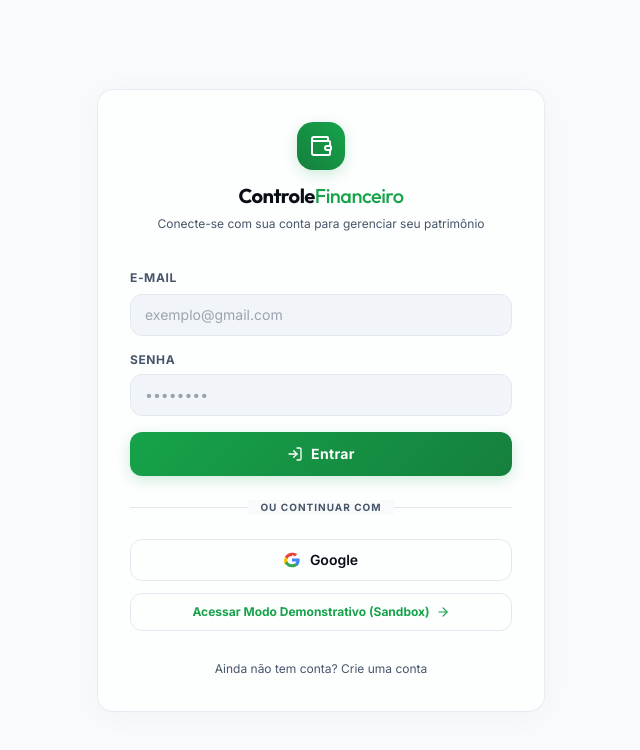
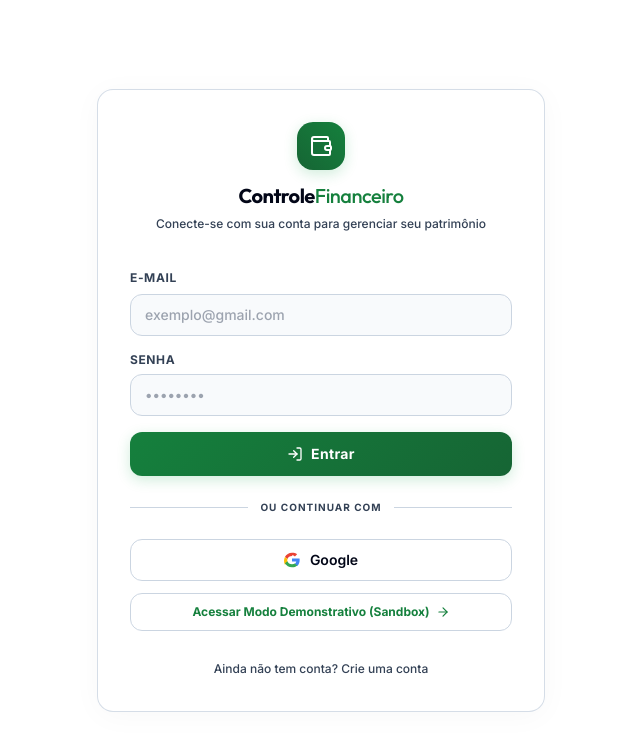
Before and after one commit to miguel2004silva/controle-financeiro, a Next.js app: page /login in a window 1280 px wide. Shown: the top 750 px of the page, without its empty margins (319-959 px from the left). Built offline with nearby package versions, Linux system fonts and the light colour scheme; no server answers.

Commit message:
style: cor de fundo branca pura e aumento de contraste das fontes

```diff
--- a/src/app/globals.css
+++ b/src/app/globals.css
@@ -5,22 +5,22 @@
 @tailwind utilities;
 
 :root {
-  /* Modern Premium Light Theme - Sleek Slate/Zinc and Green Accent */
-  --background: #F8FAFC; /* Slate 50 - Very clean off-white */
-  --foreground: #090D16; /* Slate 950 - Extra dark slate for maximum text legibility */
-  --card: #FFFFFF; /* Pure white for cards */
-  --card-foreground: #1E293B; /* Slate 800 */
-  --primary: #16A34A; /* Modern Rich Green (Green 600) */
+  /* Modern Premium Light Theme - High Contrast White & Green */
+  --background: #FFFFFF; /* Pure White background as requested */
+  --foreground: #020617; /* Slate 950 - Deep ink black for maximum text legibility */
+  --card: #FFFFFF; /* Pure White for cards */
+  --card-foreground: #0F172A; /* Slate 900 - Dark slate text */
+  --primary: #15803D; /* Deep Rich Green (Green 700 - high contrast and accessible) */
   --primary-foreground: #FFFFFF;
-  --accent: #15803D; /* Deep Green (Green 700) */
+  --accent: #166534; /* Darker accent green (Green 800) */
   --accent-foreground: #FFFFFF;
-  --muted: #F1F5F9; /* Slate 100 */
-  --muted-foreground: #475569; /* Slate 600 - High contrast text helper */
-  --border: #E2E8F0; /* Slate 200 - Clean thin border */
+  --muted: #F8FAFC; /* Slate 50 - Very clean soft grey for tables/inputs */
+  --muted-foreground: #334155; /* Slate 700 - Highly legible dark grey for secondary text */
+  --border: #CBD5E1; /* Slate 300 - Well-defined crisp borders for borders and dividers */
   --radius: 1rem; /* Sleek rounded corners */
 
-  --glass-bg: rgba(255, 255, 255, 0.7);
-  --glass-border: rgba(226, 232, 240, 0.8);
+  --glass-bg: rgba(255, 255, 255, 0.85);
+  --glass-border: rgba(203, 213, 225, 0.8);
 }
 
 [data-theme='dark'] {
@@ -51,6 +51,7 @@
   color: var(--foreground);
   background-color: var(--background);
   font-family: 'Inter', system-ui, -apple-system, sans-serif;
+  font-weight: 450; /* Slightly thicker font weight for better anti-aliasing/legibility on screen */
   overflow-x: hidden;
   -webkit-font-smoothing: antialiased;
   -moz-osx-font-smoothing: grayscale;
--- a/src/app/page.tsx
+++ b/src/app/page.tsx
@@ -622,9 +622,9 @@
             <div className="space-y-3">
               {activeItemsAtMonth.filter(i => i.tipo === 'liquidez').length > 0 ? (
                 activeItemsAtMonth.filter(i => i.tipo === 'liquidez').map((item) => (
-                  <div key={item.id} className="flex justify-between items-center p-3 bg-slate-50 dark:bg-zinc-800/40 rounded-xl border border-slate-100 dark:border-zinc-800 group hover:border-blue-500/30 transition-all">
+                  <div key={item.id} className="flex justify-between items-center p-3 bg-muted dark:bg-zinc-800/40 rounded-xl border border-border dark:border-zinc-800 group hover:border-blue-500/30 transition-all">
                     <div>
-                      <p className="text-xs font-bold text-slate-800 dark:text-zinc-200">{item.ticker}</p>
+                      <p className="text-xs font-bold text-foreground dark:text-zinc-200">{item.ticker}</p>
                       <p className="text-[9px] text-muted-foreground">Disponível no mês</p>
                     </div>
                     <div className="flex items-center gap-2">
@@ -664,9 +664,9 @@
             <div className="space-y-3">
               {activeItemsAtMonth.filter(i => i.tipo === 'bens').length > 0 ? (
                 activeItemsAtMonth.filter(i => i.tipo === 'bens').map((item) => (
-                  <div key={item.id} className="flex justify-between items-center p-3 bg-slate-50 dark:bg-zinc-800/40 rounded-xl border border-slate-100 dark:border-zinc-800 group hover:border-purple-500/30 transition-all">
+                  <div key={item.id} className="flex justify-between items-center p-3 bg-muted dark:bg-zinc-800/40 rounded-xl border border-border dark:border-zinc-800 group hover:border-purple-500/30 transition-all">
                     <div>
-                      <p className="text-xs font-bold text-slate-800 dark:text-zinc-200">{item.ticker}</p>
+                      <p className="text-xs font-bold text-foreground dark:text-zinc-200">{item.ticker}</p>
                       <p className="text-[9px] text-muted-foreground">Patrimônio material</p>
                     </div>
                     <div className="flex items-center gap-2">
@@ -706,9 +706,9 @@
             <div className="space-y-3">
               {activeItemsAtMonth.filter(i => i.tipo === 'divida').length > 0 ? (
                 activeItemsAtMonth.filter(i => i.tipo === 'divida').map((item) => (
-                  <div key={item.id} className="flex justify-between items-center p-3 bg-slate-50 dark:bg-zinc-800/40 rounded-xl border border-slate-100 dark:border-zinc-800 group hover:border-rose-500/30 transition-all">
+                  <div key={item.id} className="flex justify-between items-center p-3 bg-muted dark:bg-zinc-800/40 rounded-xl border border-border dark:border-zinc-800 group hover:border-rose-500/30 transition-all">
                     <div>
-                      <p className="text-xs font-bold text-slate-800 dark:text-zinc-200">{item.ticker}</p>
+                      <p className="text-xs font-bold text-foreground dark:text-zinc-200">{item.ticker}</p>
                       <p className="text-[9px] text-muted-foreground">Valor pendente</p>
                     </div>
                     <div className="flex items-center gap-2">
--- a/src/components/layout-wrapper.tsx
+++ b/src/components/layout-wrapper.tsx
@@ -169,7 +169,7 @@
         {/* Sidebar Footer Controls */}
         <div className="p-4 border-t border-slate-200 dark:border-zinc-800 space-y-3">
           {/* User profile */}
-          <div className="flex items-center gap-3 px-3 py-2 bg-slate-50 dark:bg-zinc-900/50 rounded-xl border border-slate-200/60 dark:border-zinc-800/60">
+          <div className="flex items-center gap-3 px-3 py-2 bg-muted dark:bg-zinc-900/50 rounded-xl border border-border/60 dark:border-zinc-800/60">
             <div className="w-8 h-8 rounded-full bg-slate-200 dark:bg-zinc-800 flex items-center justify-center text-slate-600 dark:text-zinc-300">
               <User size={14} />
             </div>
@@ -239,7 +239,7 @@
       </header>
 
       {/* 3. MAIN CONTAINER & ROUTE PAGES */}
-      <div className="flex-1 flex flex-col md:pl-64 min-h-screen bg-slate-50 dark:bg-zinc-950 transition-colors duration-200">
+      <div className="flex-1 flex flex-col md:pl-64 min-h-screen bg-background dark:bg-zinc-950 transition-colors duration-200">
 
         {/* Page Top Header - Desktop & Mobile */}
         <header className="w-full bg-white dark:bg-zinc-900 border-b border-border/80 px-6 py-4 flex flex-col sm:flex-row justify-between items-start sm:items-center gap-4 transition-colors">
```
